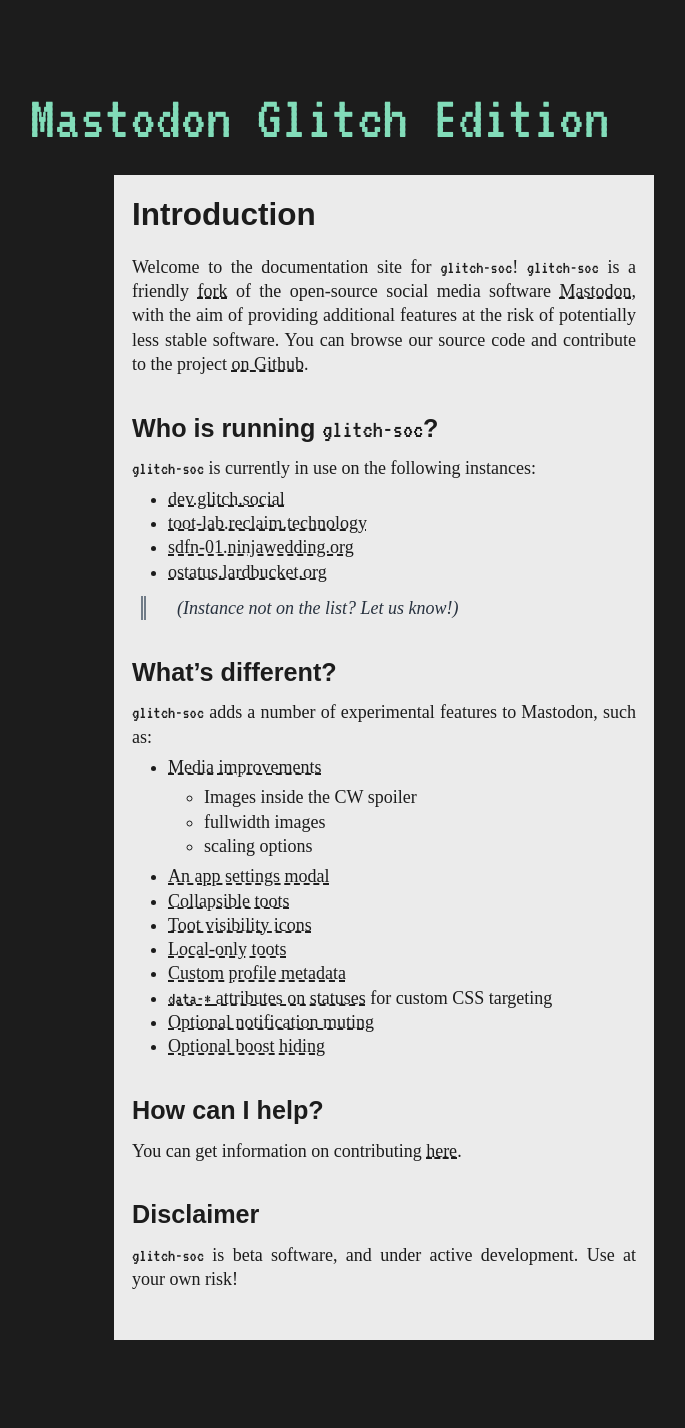
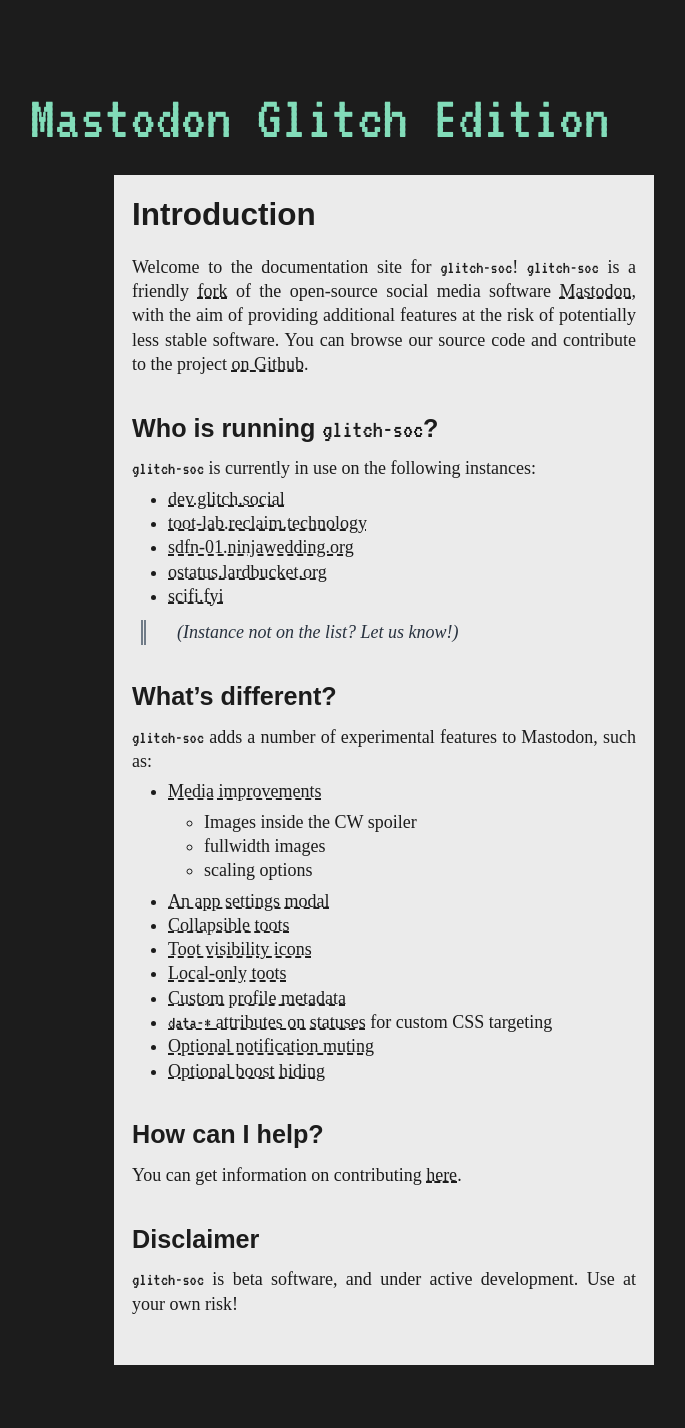
Before and after one commit to glitch-soc/docs, a Jekyll site: the page built from index.md, in a window 1280 px wide. Shown: the whole page, without its empty margins (256-941 px from the left). Built offline with Jekyll 4.4.1, drawn with Linux system fonts in a browser that asks for light colours; some web fonts are replaced; our own code applies the rules of GitHub Pages for plain Markdown files; before the commit the page ends 1403 px from its top, so only the background shows below that.

Commit message:
added scifi.fyi to "who's running glitch-soc" list

```diff
--- a/index.md
+++ b/index.md
@@ -14,6 +14,7 @@ You can browse our source code and contribute to the project [on Github][glitch-
  - [toot-lab.reclaim.technology](https://toot-lab.reclaim.technology/)
  - [sdfn-01.ninjawedding.org](https://sdfn-01.ninjawedding.org/)
  - [ostatus.lardbucket.org](https://ostatus.lardbucket.org/)
+ - [scifi.fyi](https://scifi.fyi/)
 
 >   (Instance not on the list? Let us know!)
 
```
